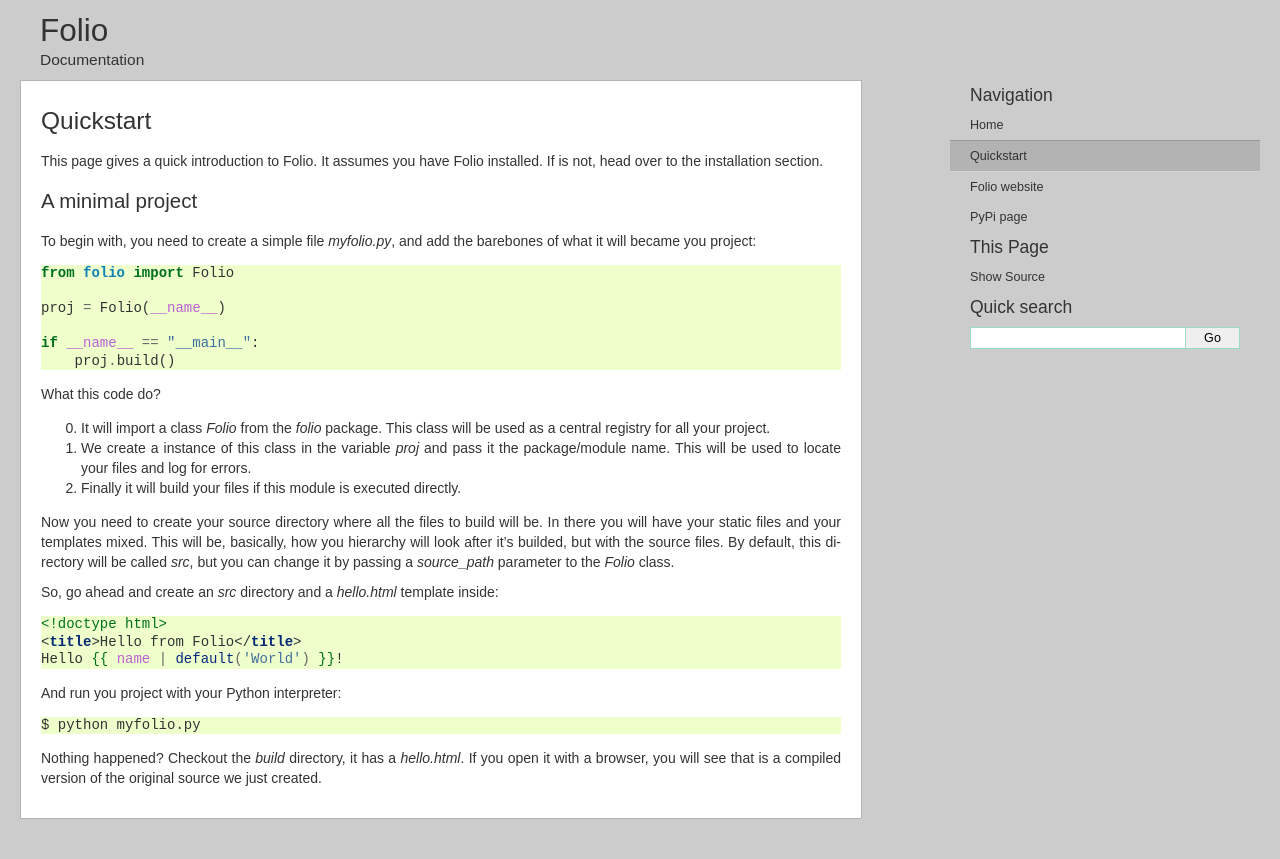
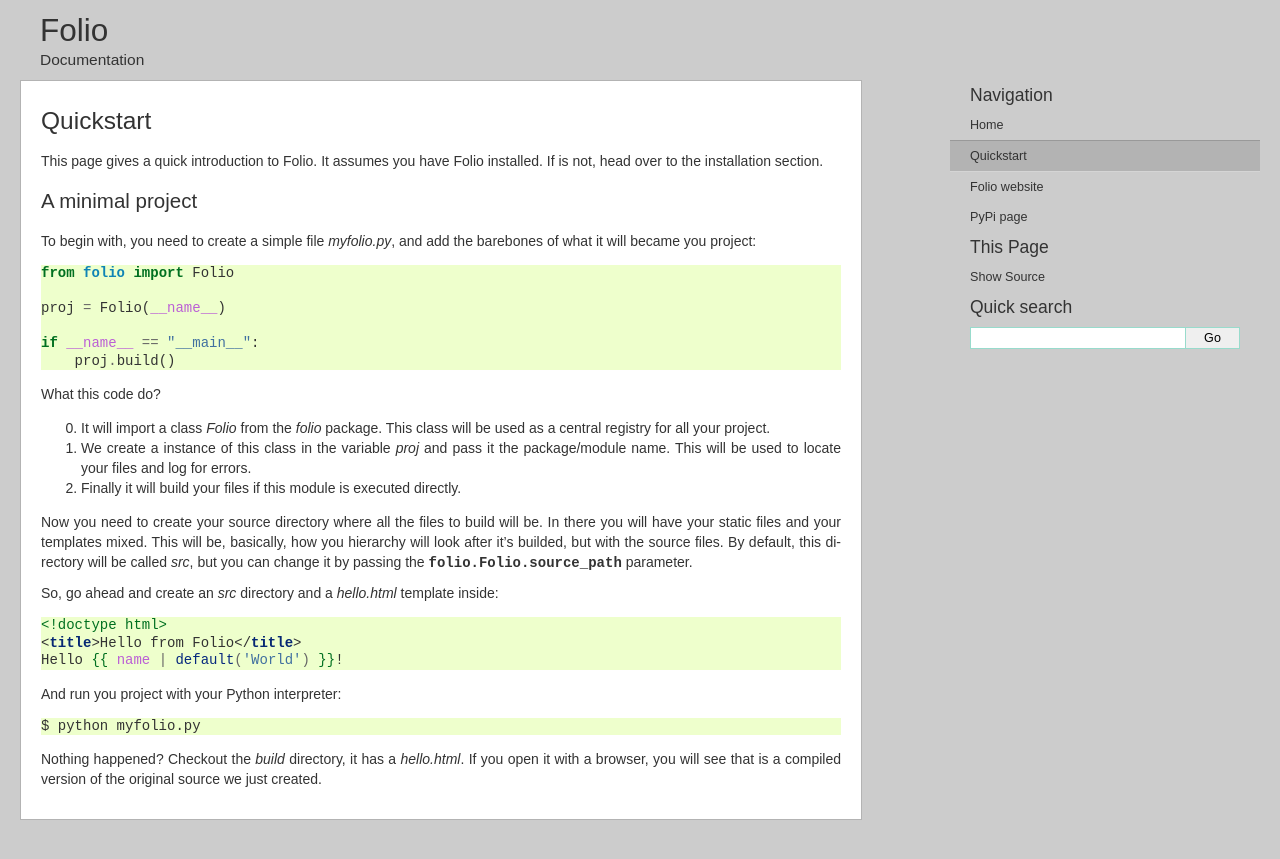
Before and after one commit to pyfolio/folio, a Sphinx documentation site: the page built from docs/quickstart.rst, in a window 1280 px wide. Shown: the top 859 px of the page. Built offline with Sphinx 7.4.7, drawn with Linux system fonts in a browser that asks for light colours.

Commit message:
Attr Folio.source_path reference.

```diff
--- a/docs/quickstart.rst
+++ b/docs/quickstart.rst
@@ -30,7 +30,7 @@ Now you need to create your source directory where all the files to build will
 be. In there you will have your static files and your templates mixed. This
 will be, basically, how you hierarchy will look after it's builded, but with
 the source files. By default, this directory will be called *src*, but you
-can change it by passing a `source_path` parameter to the `Folio` class.
+can change it by passing the :attr:`folio.Folio.source_path` parameter.
 
 So, go ahead and create an *src* directory and a `hello.html` template inside:
 
```
